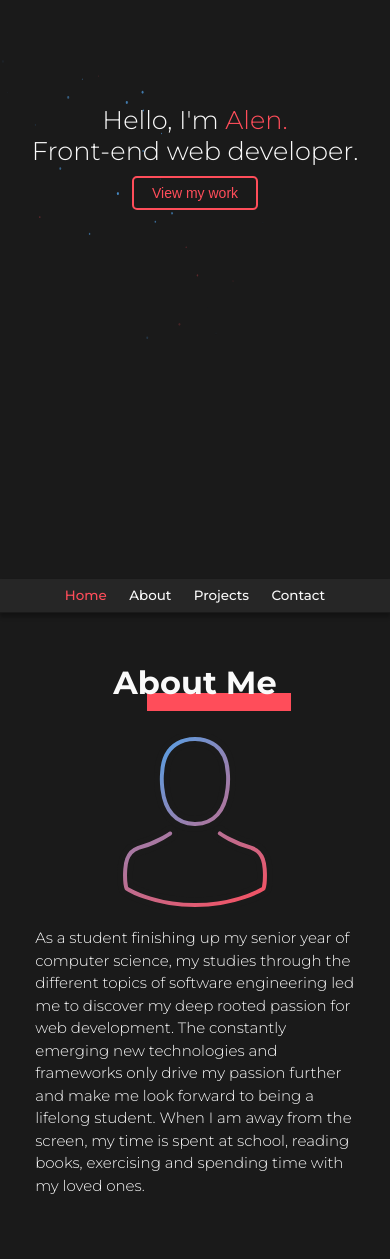
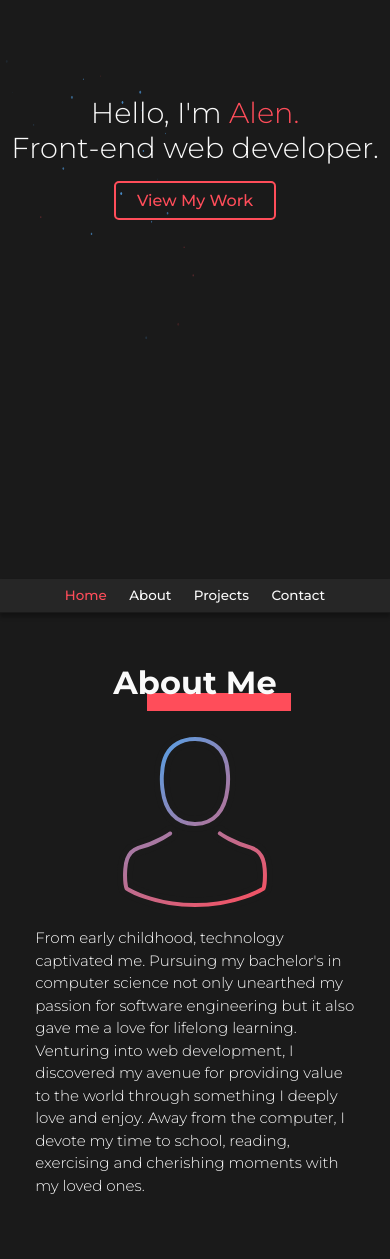
Before and after one commit to agracanin/portfolio-site, a Vue app: page / in a window 390 px wide. Shown: the part 265-1524 px from the top of the page. Built offline with nearby package versions, Linux system fonts and the light colour scheme.

Commit message:
refactored some styles. updated bio. fixed navbar observer

```diff
--- a/src/components/About.vue
+++ b/src/components/About.vue
@@ -44,13 +44,11 @@
                 </div>
 
                 <div class="profile-text">
-                    <p>As a student finishing up my senior year of computer science, my studies through the different topics
-                        of software engineering led me to discover my deep rooted passion for web development. The
-                        constantly emerging new technologies and frameworks only
-                        drive my passion further and make me look forward to being a lifelong student.
-
-                        When I am away from the screen, my time is spent at school, reading books, exercising and spending
-                        time with my loved ones.</p>
+                    <p>From early childhood, technology captivated me. Pursuing my bachelor's in computer science not only
+                        unearthed my passion for software engineering but it also gave me a love for lifelong learning.
+                        Venturing into web development, I discovered my avenue for providing value to the world through
+                        something I deeply love and enjoy. Away from the computer, I devote my time to school, reading,
+                        exercising and cherishing moments with my loved ones.</p>
                 </div>
             </div>
 
--- a/src/components/Hero.vue
+++ b/src/components/Hero.vue
@@ -9,15 +9,15 @@ import HeroCanvas from './HeroCanvas.vue';
             <h1 class="heading line1">Hello, I'm <span>Alen.</span></h1>
             <h1 class="heading line2">Front-end web developer.</h1>
         </div>
-        <a href="#about">
-            <button class="heading-button">View my work
+        <a class="heading-button" href="#about">View My Work
+            <!-- <button class="heading-button">VIEW MY WORK
                 <svg xmlns="http://www.w3.org/2000/svg" width="30" height="24" viewBox="0 0 24 24" fill="none"
                     stroke="#ff4d5a" stroke-width="2" stroke-linecap="round" stroke-linejoin="round"
                     class="feather feather-arrow-down">
                     <line x1="12" y1="5" x2="12" y2="19"></line>
                     <polyline points="19 12 12 19 5 12"></polyline>
                 </svg>
-            </button>
+            </button> -->
         </a>
     </div>
 </template>
@@ -66,6 +66,7 @@ h1>span {
     color: #ff4d5a;
     cursor: pointer;
     font-size: 1.4em;
+    font-weight: 500;
     transition: 0.2s ease-in-out;
     transition-property: transform, background-color, color;
     border-radius: 5px;
@@ -128,4 +129,20 @@ a {
         transform: translateY(0);
     }
 }
+
+@media (max-width: 840px) {
+    .heading {
+        font-size: 2.6em;
+    }
+}
+
+@media(max-width: 650px) {
+    .heading {
+        font-size: 1.8em;
+    }
+
+    .hero>a {
+        font-size: 1em;
+    }
+}
 </style>
--- a/src/components/Navbar.vue
+++ b/src/components/Navbar.vue
@@ -12,7 +12,7 @@ onMounted(() => {
                 activeSection.value = entry.target.id;
             }
         });
-    }, { threshold: 0.5 });
+    }, { threshold: 0.3 });
 
     sections.forEach(section => observer.observe(section));
 });
--- a/src/style.css
+++ b/src/style.css
@@ -51,24 +51,7 @@ section>h2:before {
   z-index: -1;
 }
 
-@media (max-width: 840px) {
-  .hero {
-    font-size: 0.8em;
-  }
-}
-
 @media(max-width: 650px) {
-  .hero {
-    font-size: 0.4em;
-  }
-
-  .hero>a {
-    font-size: 10px;
-  }
-
-  .feather-arrow-down {
-    display: none;
-  }
 
   section>h2 {
     font-size: 2em;
```
